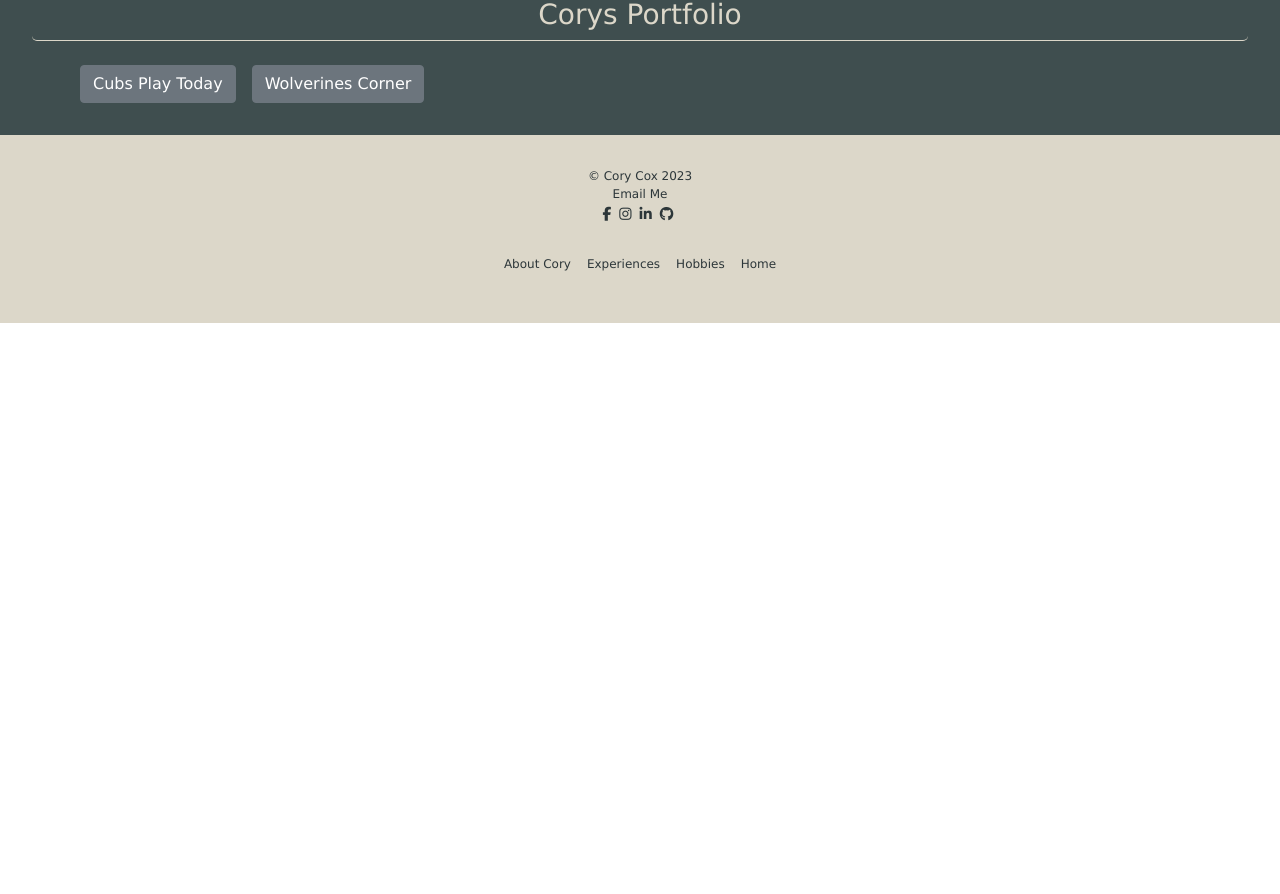
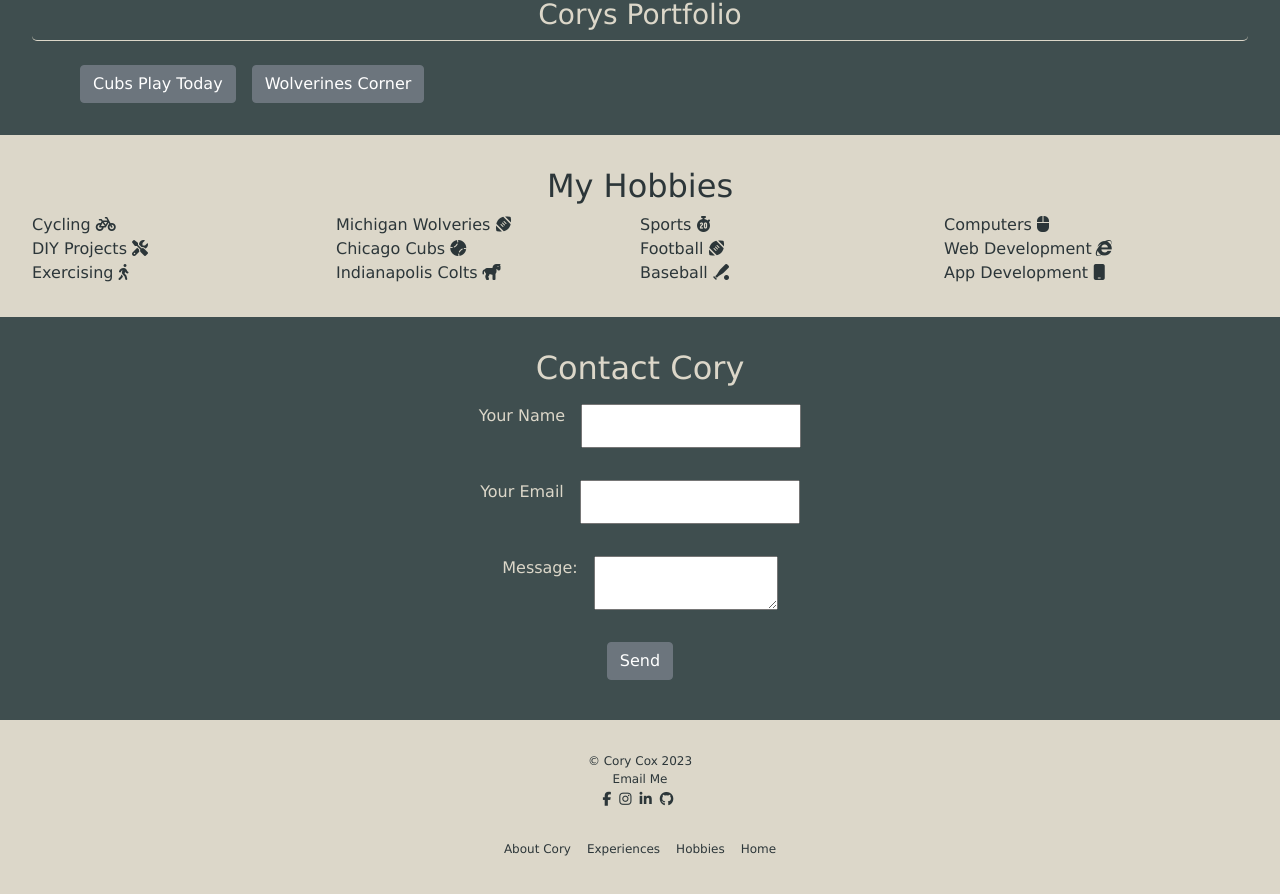
Before and after one commit to cwcox01/cory-cox, a Next.js app: page / in a window 1280 px wide. Shown: the part 1315-2209 px from the top of the page. Before the commit the page ends 1638 px from the top, so only its background shows below. Built offline with nearby package versions, Linux system fonts and the light colour scheme.

Commit message:
moving content/form

```diff
--- /dev/null
+++ b/components/Contact/Contact.jsx
@@ -0,0 +1,39 @@
+import React from "react";
+
+// importing smaller components
+import ContactItem from "./ContactItem";
+
+function Contact() {
+  return (
+    <div className="contact-cory" id="contact-me">
+      <h2 className="contact-header section-head section-header text-center">
+        Contact Cory
+      </h2>
+      <form
+        name="contact"
+        method="post"
+        action="https://formspree.io/f/mnqylbjk"
+        className="d-flex flex-column align-items-center"
+      >
+        <ContactItem labelText="Your Name" labelType="text" labelName="name" />
+        <ContactItem
+          labelText="Your Email"
+          labelType="email"
+          labelName="email"
+        />
+        <p>
+          <label className="d-flex align-items-start">
+            Message: <textarea name="message"></textarea>
+          </label>
+        </p>
+        <p>
+          <button className="btn btn-secondary" type="submit">
+            Send
+          </button>
+        </p>
+      </form>
+    </div>
+  );
+}
+
+export default Contact;
--- /dev/null
+++ b/components/Contact/ContactItem.jsx
@@ -0,0 +1,12 @@
+import React from "react";
+
+export default function ContactItem({ labelText, labelType, labelName }) {
+  return (
+    <p>
+      <label className="d-flex align-items-start">
+        {labelText}
+        <input type={labelType} name={labelName} />
+      </label>
+    </p>
+  );
+}
--- /dev/null
+++ b/components/Hobby/Hobbies.jsx
@@ -0,0 +1,38 @@
+import React from "react";
+import Hobby from "./Hobby";
+
+function Hobbies() {
+  return (
+    <div className="cory-hobby" id="cory-hobby">
+      <h2 className="corys-hobbies section-head section-header text-center">
+        My Hobbies
+      </h2>
+      <div className="hobby-list">
+        <div className="hobby-first-list">
+          <Hobby name="Cycling" icon="fa-bicycle" />
+          <Hobby name="DIY Projects" icon="fa-screwdriver-wrench" />
+          <Hobby name="Exercising" icon="fa-person-walking" />
+        </div>
+        <div className="hobby-second-list">
+          <Hobby name="Michigan Wolveries" icon="fa-football" />
+          <Hobby name="Chicago Cubs" icon="fa-baseball" />
+          <Hobby name="Indianapolis Colts" icon="fa-horse" />
+        </div>
+        <div className="hobby-third-list">
+          <Hobby name="Sports" icon="fa-stopwatch-20" />
+          <Hobby name="Football" icon="fa-sharp fa-football" />
+          <Hobby name="Baseball" icon="fa-baseball-bat-ball" />
+        </div>
+        <div className="hobby-fourth-list">
+          <Hobby name="Computers" icon="fa-computer-mouse" />
+          <div>
+            Web Development
+            <i className="ps-1 fa-brands fa-internet-explorer"></i>
+          </div>
+          <Hobby name="App Development" icon="fa-mobile" />
+        </div>
+      </div>
+    </div>
+  );
+}
+export default Hobbies;
--- /dev/null
+++ b/components/Hobby/Hobby.jsx
@@ -0,0 +1,9 @@
+import React from "react"
+
+export default function Hobby({ name, icon }) {
+  return (
+    <div>
+      {name} <i className={`fa-solid ${icon}`}></i>
+    </div>
+  )
+}
--- a/package.json
+++ b/package.json
@@ -9,6 +9,7 @@
     "lint": "next lint"
   },
   "dependencies": {
+    "@vercel/analytics": "^1.0.0",
     "eslint": "8.39.0",
     "eslint-config-next": "13.3.1",
     "next": "13.3.1",
--- a/pages/_app.js
+++ b/pages/_app.js
@@ -1,5 +1,11 @@
-import '@/styles/globals.css'
+import "@/styles/globals.css";
+import { Analytics } from "@vercel/analytics/react";
 
 export default function App({ Component, pageProps }) {
-  return <Component {...pageProps} />
+  return (
+    <>
+      <Component {...pageProps} />
+      <Analytics />
+    </>
+  );
 }
--- a/pages/index.js
+++ b/pages/index.js
@@ -3,6 +3,8 @@ import Navbar from "@/components/Navbar/Navbar";
 import Footer from "@/components/Footer/Footer";
 import Experiences from "@/components/Experiences/Experiences";
 import Heading from "@/components/Heading/Heading";
+import Hobbies from "@/components/Hobby/Hobbies";
+import Contact from "@/components/Contact/Contact";
 
 export default function Home() {
   return (
@@ -11,6 +13,8 @@ export default function Home() {
         <Navbar />
         <Heading />
         <Experiences />
+        <Hobbies />
+        <Contact />
         <Footer />
       </main>
     </>
--- a/styles/globals.css
+++ b/styles/globals.css
@@ -262,13 +262,11 @@ footer {
   .header-info {
     padding-top: 1rem;
   }
+
   /* social media nav bar mobile settings */
 
   .socialmedia-navbar {
-    display: flex;
     flex-direction: column;
-    justify-content: flex-end;
-    margin-left: auto;
   }
 
   .socialmedia-navbar li {
```
Also changed, not shown: 1 other file (tests, documents, lock files or other folders).
